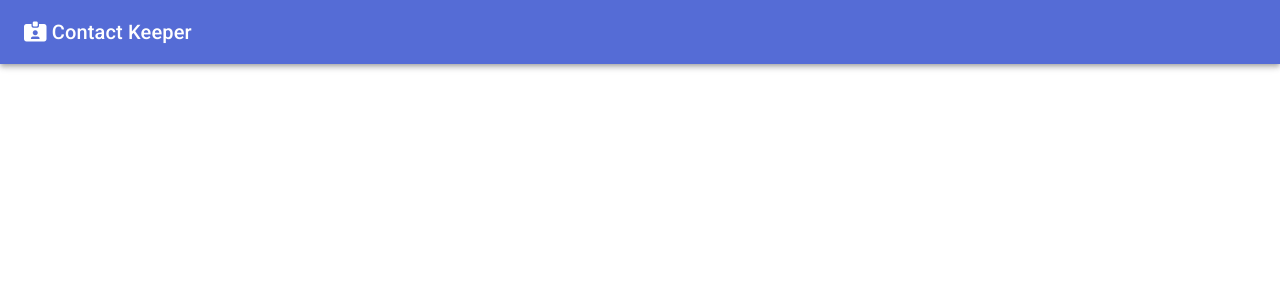
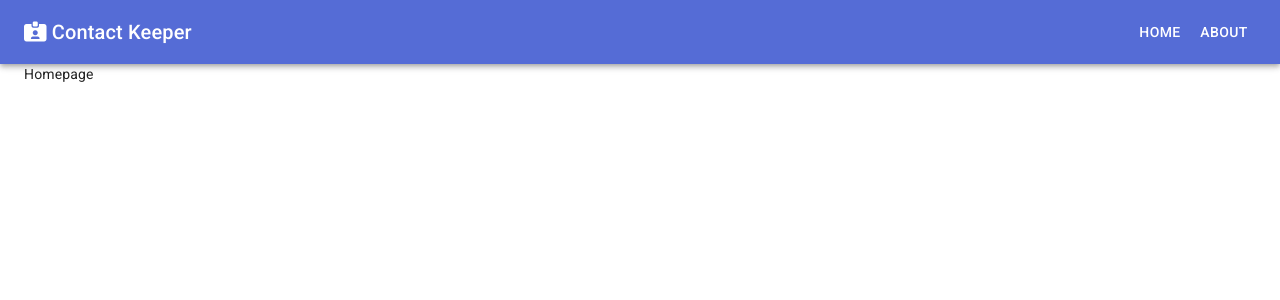
Before and after one commit to shylton/contact-keeper, a React (Create React App) app in the folder client/: page / in a window 1280 px wide. Shown: the top 300 px of the page. Built offline with nearby package versions, Linux system fonts and the light colour scheme.

Commit message:
navbar and router setup

```diff
--- a/client/package.json
+++ b/client/package.json
@@ -9,6 +9,7 @@
     "@testing-library/user-event": "^12.1.10",
     "react": "^17.0.2",
     "react-dom": "^17.0.2",
+    "react-router-dom": "^5.2.0",
     "react-scripts": "4.0.3",
     "type-fest": "^1.2.1",
     "web-vitals": "^1.0.1"
--- a/client/src/App.js
+++ b/client/src/App.js
@@ -1,11 +1,24 @@
 import React from 'react'
+import { BrowserRouter as Router, Route, Switch } from 'react-router-dom'
+import Container from '@material-ui/core/Container'
 
-import Navbar from './components/layout/Navbar'
-
+import Navbar from './components/Navbar'
+import Homepage from './components/Homepage'
+import About from './components/About'
 
 export default function App() {
 
   return (
-    <Navbar />
+    <Router>
+      <React.Fragment>
+        <Navbar />
+        <Container>
+          <Switch>
+            <Route exact path='/' component={Homepage} />
+            <Route path='/about' component={About} />
+          </Switch>
+        </Container>
+      </React.Fragment>
+    </Router>
   )
 }
--- /dev/null
+++ b/client/src/components/About.js
@@ -0,0 +1,11 @@
+import React from 'react'
+
+function About() {
+    return (
+        <div>
+            About Page
+        </div>
+    )
+}
+
+export default About
--- /dev/null
+++ b/client/src/components/Homepage.js
@@ -0,0 +1,11 @@
+import React from 'react'
+
+function HomePage() {
+    return (
+        <div>
+            Homepage
+        </div>
+    )
+}
+
+export default HomePage
--- a/client/src/components/layout/Navbar.js
+++ b/client/src/components/Navbar.js
@@ -1,13 +1,20 @@
 import React from 'react'
 import PropTypes from 'prop-types'
+import { Link } from 'react-router-dom'
 import AppBar from '@material-ui/core/AppBar'
 import Toolbar from '@material-ui/core/Toolbar'
 import Typography from '@material-ui/core/Typography'
+import Button from '@material-ui/core/Button'
+
 import { makeStyles } from '@material-ui/core'
 
 const useStyles = makeStyles((theme) => ({
     title: {
         flexGrow: 1
+    },
+    navbarLink: { // refactor: this should be a global change?
+        color:'white',
+        textDecoration:'none'
     }
 }))
 
@@ -18,8 +25,18 @@ export default function Navbar({ title, icon }) {
         <AppBar position='static'>
             <Toolbar>
                 <Typography variant='h6' className={classes.title}>
-                    <i className={icon}></i> {title}
+                    <i className={icon} /> {title}
                 </Typography>
+                <Button>
+                    <Link to="/" className={classes.navbarLink}>
+                        Home
+                    </Link>
+                </Button>
+                <Button>
+                    <Link to="/about" className={classes.navbarLink}>
+                        About
+                    </Link>
+                </Button>
             </Toolbar>
         </AppBar>
     )
```
Also changed, not shown: 1 other file (tests, documents, lock files or other folders).
